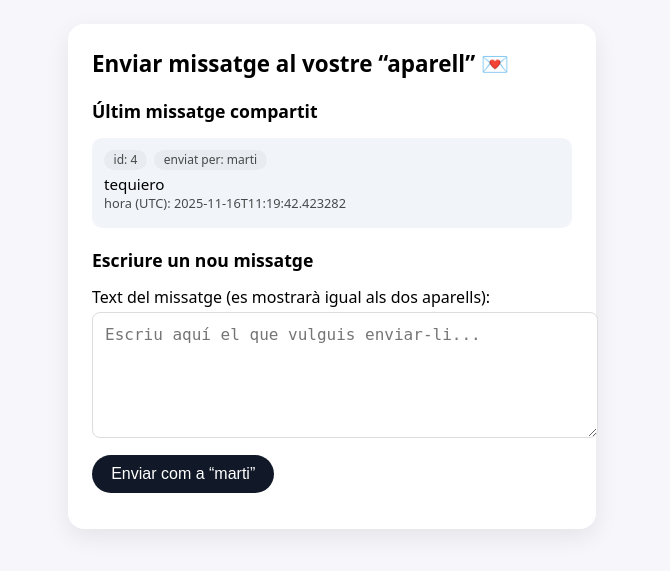
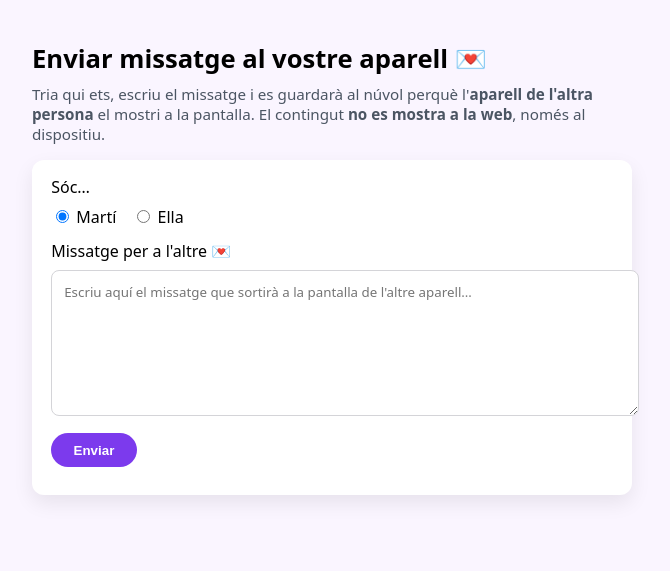
Before and after one commit to marticoco24/Aparell, a Flask app: page / in a window 1280 px wide. Shown: the top 571 px of the page, without its empty margins (308-978 px from the left). Run offline with Flask 3, Linux system fonts and the light colour scheme.

Commit message:
Per-user inbox (marti/ella) and private web

```diff
--- a/templates/index.html
+++ b/templates/index.html
@@ -1,180 +1,155 @@
-<!DOCTYPE html>
+<!doctype html>
 <html lang="ca">
   <head>
-    <meta charset="UTF-8">
-    <title>Missatges 💌</title>
-    <meta name="viewport" content="width=device-width, initial-scale=1">
+    <meta charset="utf-8" />
+    <title>Enviar missatge al vostre aparell 💌</title>
+    <meta name="viewport" content="width=device-width, initial-scale=1" />
     <style>
       body {
-            font-family: system-ui, -apple-system, BlinkMacSystemFont, "Segoe UI", sans-serif;
-            margin: 0;
+        font-family: system-ui, -apple-system, BlinkMacSystemFont, "Segoe UI",
+          sans-serif;
+        max-width: 600px;
+        margin: 0 auto;
         padding: 1.5rem;
-            background: #f7f7fb;
-        }
-        .container {
-            max-width: 480px;
-            margin: 0 auto;
-            background: #fff;
-            border-radius: 16px;
-            padding: 1.5rem;
-            box-shadow: 0 8px 24px rgba(0,0,0,0.08);
+        background: #faf5ff;
       }
       h1 {
-            font-size: 1.4rem;
-            margin-top: 0;
+        font-size: 1.6rem;
+        margin-bottom: 0.5rem;
       }
-        h2 {
-            font-size: 1.1rem;
-            margin-top: 1.25rem;
+      .card {
+        background: white;
+        border-radius: 12px;
+        padding: 1rem 1.2rem;
+        box-shadow: 0 8px 20px rgba(0, 0, 0, 0.08);
+        margin-top: 1rem;
+      }
+      label {
+        font-weight: 500;
       }
       textarea {
         width: 100%;
-            min-height: 100px;
+        min-height: 120px;
+        margin-top: 0.5rem;
         padding: 0.75rem;
         border-radius: 8px;
-            border: 1px solid #ddd;
-            font-size: 1rem;
+        border: 1px solid #d4d4d8;
         resize: vertical;
+        font-family: inherit;
       }
       button {
         margin-top: 0.75rem;
-            padding: 0.6rem 1.2rem;
+        padding: 0.6rem 1.4rem;
         border-radius: 999px;
         border: none;
-            font-size: 1rem;
         cursor: pointer;
-        }
-        button.enviar {
-            background: #111827;
+        font-weight: 600;
+        background: #7c3aed;
         color: white;
       }
-        button.enviar:disabled {
-            opacity: 0.5;
+      button:disabled {
+        opacity: 0.6;
         cursor: default;
       }
       .status {
         margin-top: 0.75rem;
         font-size: 0.9rem;
       }
-        .status.ok {
-            color: #16a34a;
-        }
-        .status.error {
-            color: #dc2626;
-        }
-        .ultimo {
-            margin-top: 0.5rem;
-            padding: 0.75rem;
-            border-radius: 10px;
-            background: #f1f5f9;
-            font-size: 0.95rem;
-        }
-        .ultimo small {
-            display: block;
-            opacity: 0.7;
-            margin-bottom: 0.25rem;
-            font-size: 0.8rem;
-        }
-        .pill {
-            display: inline-block;
-            padding: 0.1rem 0.6rem;
-            border-radius: 999px;
-            background: #e5e7eb;
-            font-size: 0.75rem;
-            margin-right: 0.25rem;
+      .radio-group {
+        display: flex;
+        gap: 1rem;
+        margin: 0.5rem 0 0.75rem 0;
+        align-items: center;
+        flex-wrap: wrap;
       }
     </style>
   </head>
   <body>
-<div class="container">
-    <h1>Enviar missatge al vostre “aparell” 💌</h1>
+    <h1>Enviar missatge al vostre aparell 💌</h1>
+    <p style="margin-top: 0; color: #4b5563; font-size: 0.95rem;">
+      Tria qui ets, escriu el missatge i es guardarà al núvol perquè
+      l'<strong>aparell de l'altra persona</strong> el mostri a la pantalla.
+      El contingut <strong>no es mostra a la web</strong>, només al dispositiu.
+    </p>
 
-    <section aria-label="Últim missatge">
-        <h2>Últim missatge compartit</h2>
-        <div class="ultimo">
-            <small>
-                <span class="pill">id: <span id="ultimo-id">{{ mensaje.id }}</span></span>
-                <span class="pill">enviat per:
-                    <span id="ultimo-from">
-                        {{ mensaje.from or 'marti' }}
-                    </span>
-                </span>
-            </small>
-            <div id="ultimo-texto">{{ mensaje.text }}</div>
-            <small>
-                <span>hora (UTC):</span>
-                <span id="ultimo-ts">{{ mensaje.timestamp }}</span>
-            </small>
+    <div class="card">
+      <form id="msg-form">
+        <label>Sóc…</label>
+        <div class="radio-group">
+          <label>
+            <input type="radio" name="from" value="marti" checked />
+            Martí
+          </label>
+          <label>
+            <input type="radio" name="from" value="ella" />
+            Ella
+          </label>
         </div>
-    </section>
 
-    <section aria-label="Nou missatge">
-        <h2>Escriure un nou missatge</h2>
-        <form id="form-mensaje">
-            <label for="text" style="display:block;margin-top:0.25rem;margin-bottom:0.25rem;">
-                Text del missatge (es mostrarà igual als dos aparells):
+        <label for="text" style="display:block; margin-top:0.75rem;">
+          Missatge per a l'altre 💌
         </label>
-            <textarea id="text" name="text" placeholder="Escriu aquí el que vulguis enviar-li..."></textarea>
-            <button type="submit" class="enviar" id="btn-enviar">Enviar com a “marti”</button>
-        </form>
+        <textarea
+          id="text"
+          name="text"
+          placeholder="Escriu aquí el missatge que sortirà a la pantalla de l'altre aparell…"
+        ></textarea>
+
+        <button type="submit" id="send-btn">Enviar</button>
 
         <div id="status" class="status"></div>
-    </section>
+      </form>
     </div>
 
     <script>
-    const form = document.getElementById('form-mensaje');
-    const statusDiv = document.getElementById('status');
-    const ultimoTexto = document.getElementById('ultimo-texto');
-    const ultimoId = document.getElementById('ultimo-id');
-    const ultimoFrom = document.getElementById('ultimo-from');
-    const ultimoTs = document.getElementById('ultimo-ts');
-    const btnEnviar = document.getElementById('btn-enviar');
+      const form = document.getElementById("msg-form");
+      const statusEl = document.getElementById("status");
+      const sendBtn = document.getElementById("send-btn");
+      const textarea = document.getElementById("text");
 
-    form.addEventListener('submit', async (e) => {
+      form.addEventListener("submit", async (e) => {
         e.preventDefault();
-        const text = document.getElementById('text').value.trim();
+        statusEl.textContent = "";
+        const text = textarea.value.trim();
         if (!text) {
-            statusDiv.textContent = "El missatge està buit.";
-            statusDiv.className = "status error";
+          statusEl.textContent = "El missatge està buit 😅";
+          statusEl.style.color = "#b91c1c";
           return;
         }
 
-        btnEnviar.disabled = true;
-        statusDiv.textContent = "Enviant...";
-        statusDiv.className = "status";
+        const from = form.elements["from"].value;
+
+        sendBtn.disabled = true;
+        sendBtn.textContent = "Enviant…";
 
         try {
-            const res = await fetch('/mensaje', {
-                method: 'POST',
+          const resp = await fetch("/mensaje", {
+            method: "POST",
             headers: {
-                    'Content-Type': 'application/json'
+              "Content-Type": "application/json",
             },
-                body: JSON.stringify({
-                    text: text,
-                    from: 'marti'  // de moment assumim que envies tu
-                })
+            body: JSON.stringify({ text, from }),
           });
 
-            const data = await res.json();
-            if (!res.ok) {
-                throw new Error(data.error || "Error enviant missatge");
+          const data = await resp.json();
+
+          if (!resp.ok || data.status !== "ok") {
+            throw new Error(data.error || "Error en enviar el missatge");
           }
 
-            // Actualitzem la vista del "últim missatge"
-            ultimoTexto.textContent = data.mensaje.text;
-            ultimoId.textContent = data.mensaje.id;
-            ultimoFrom.textContent = data.mensaje.from || 'marti';
-            ultimoTs.textContent = data.mensaje.timestamp;
-
-            statusDiv.textContent = "Missatge enviat ✅";
-            statusDiv.className = "status ok";
-            document.getElementById('text').value = "";
+          // No mostrem mai el text aquí, només confirmació
+          textarea.value = "";
+          statusEl.textContent =
+            "Missatge enviat ✅. Es veurà a l'aparell de l'altra persona.";
+          statusEl.style.color = "#166534";
         } catch (err) {
-            statusDiv.textContent = "Hi ha hagut un error: " + err.message;
-            statusDiv.className = "status error";
+          console.error(err);
+          statusEl.textContent =
+            "Hi ha hagut un error en enviar el missatge 😔 Torna-ho a provar.";
+          statusEl.style.color = "#b91c1c";
         } finally {
-            btnEnviar.disabled = false;
+          sendBtn.disabled = false;
+          sendBtn.textContent = "Enviar";
         }
       });
     </script>
```
Also changed, not shown: app_v2.py (+169 -123 lines). Lines whose indentation alone changed are shown as unchanged.
